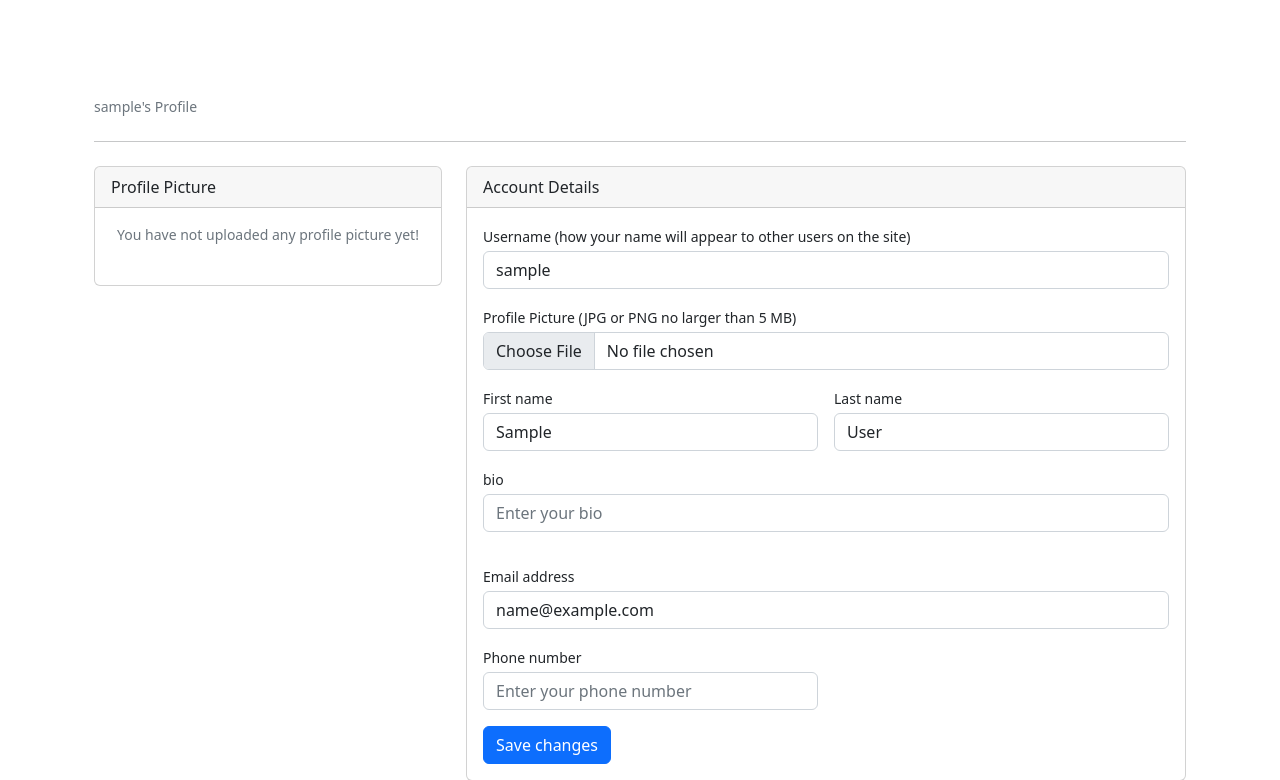
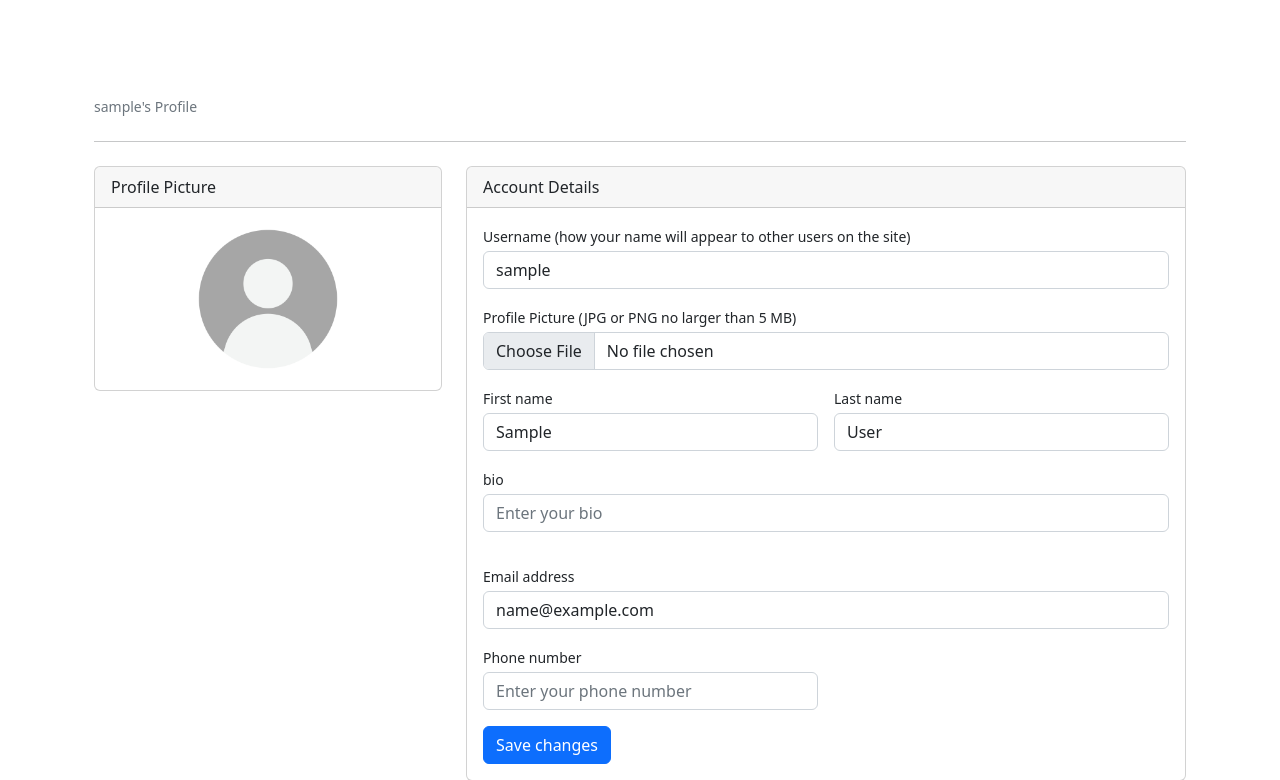
Before and after one commit to Hoomanzoh79/Django-Chatapp, a Django app: page /accounts/edit-account/ in a window 1280 px wide. Shown: the part 72-852 px from the top of the page. Run offline with Django 3.2, Linux system fonts and the light colour scheme; the visitor is signed in with stand-in values (Sample User, id 1); data comes from the database, SQL or seed files in the repository; some libraries are stand-ins or nearby versions.

Commit message:
add no profile image as default

```diff
--- a/accounts/templates/accounts/account_detail.html
+++ b/accounts/templates/accounts/account_detail.html
@@ -96,7 +96,7 @@
 {% if account.profile_picture %}
 <img class="rounded-circle" src="{{ account.profile_picture.url }}" alt="Image"  width="150">
 {% else %}
-<div class="small font-italic text-muted mb-4">This user has no profile picture yet!</div>
+<img class="rounded-circle" src="{% static 'images/no-picture.jpg' %}" alt="Image"  width="150">
 {% endif %}
 <div class="mt-3">
 <h4>@{{account.username}}</h4>
--- a/accounts/templates/accounts/edit_account.html
+++ b/accounts/templates/accounts/edit_account.html
@@ -3,7 +3,7 @@
 <head>
 <meta charset="utf-8">
 {% extends '_base.html' %}
-
+{% load static %}
 {% block page_title %} Edit Profile {% endblock %}
 <meta name="viewport" content="width=device-width, initial-scale=1">
 <link href="https://cdn.jsdelivr.net/npm/bootstrap@5.0.1/dist/css/bootstrap.min.css" rel="stylesheet">
@@ -96,11 +96,10 @@ color:#69707a;
 <div class="card-body text-center">
 
 {% if user.profile_picture %}
-<img class="img-account-profile rounded-circle mb-2" src="{{ user.profile_picture.url }}" alt height="400px" width="350px">
+<img class="img-account-profile rounded-circle mb-2" src="{{ user.profile_picture.url }}" width="150">
 {% else %}
-<div class="small font-italic text-muted mb-4">You have not uploaded any profile picture yet!</div>
+<img class="rounded-circle" src="{% static 'images/no-picture.jpg' %}" alt="Image"  width="150">
 {% endif %}
-
 
 </div>
 </div>
--- a/social/templates/social/search_results.html
+++ b/social/templates/social/search_results.html
@@ -34,7 +34,11 @@
                             <center><h1 class="collection-hero__title">{{users|length}} Results for your search !</h1></center>
                     {% for user in users %}
                     <div class="card" style="width: 18rem;">
-                        <img src="https://bootdey.com/img/Content/avatar/avatar7.png" alt="Admin" class="rounded-circle" width="150">
+                        {% if user.profile_picture %}
+                            <img class="rounded-circle" src="{{ user.profile_picture.url }}" alt="Image"  width="150">
+                            {% else %}
+                            <img class="rounded-circle" src="{% static 'images/no-picture.jpg' %}" alt="Image"  width="150">
+                        {% endif %}
                         <div class="card-body">
                             <h5 class="card-title">@{{user.username}}</h5>
                             <p class="card-text">bio: {{user.bio}}</p>
```
Also changed, not shown: static/images/no-picture.jpg (added).
